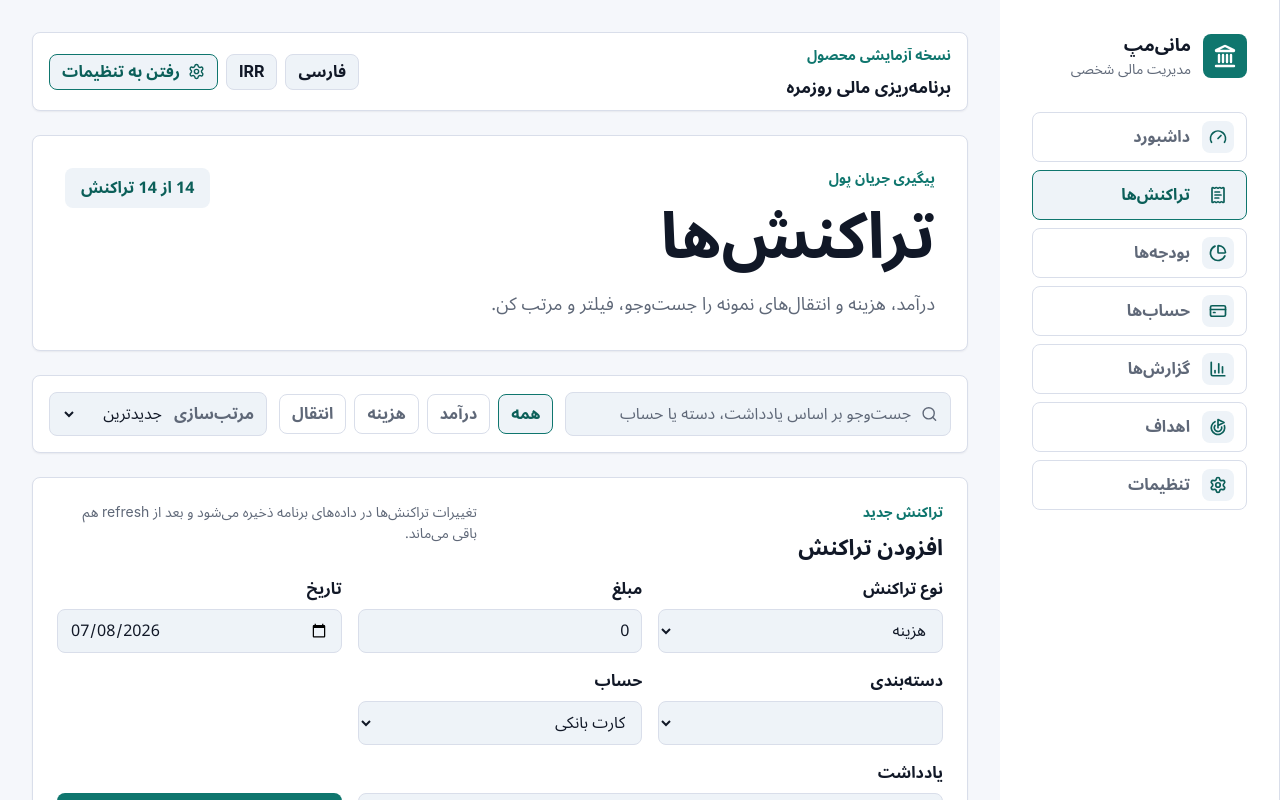
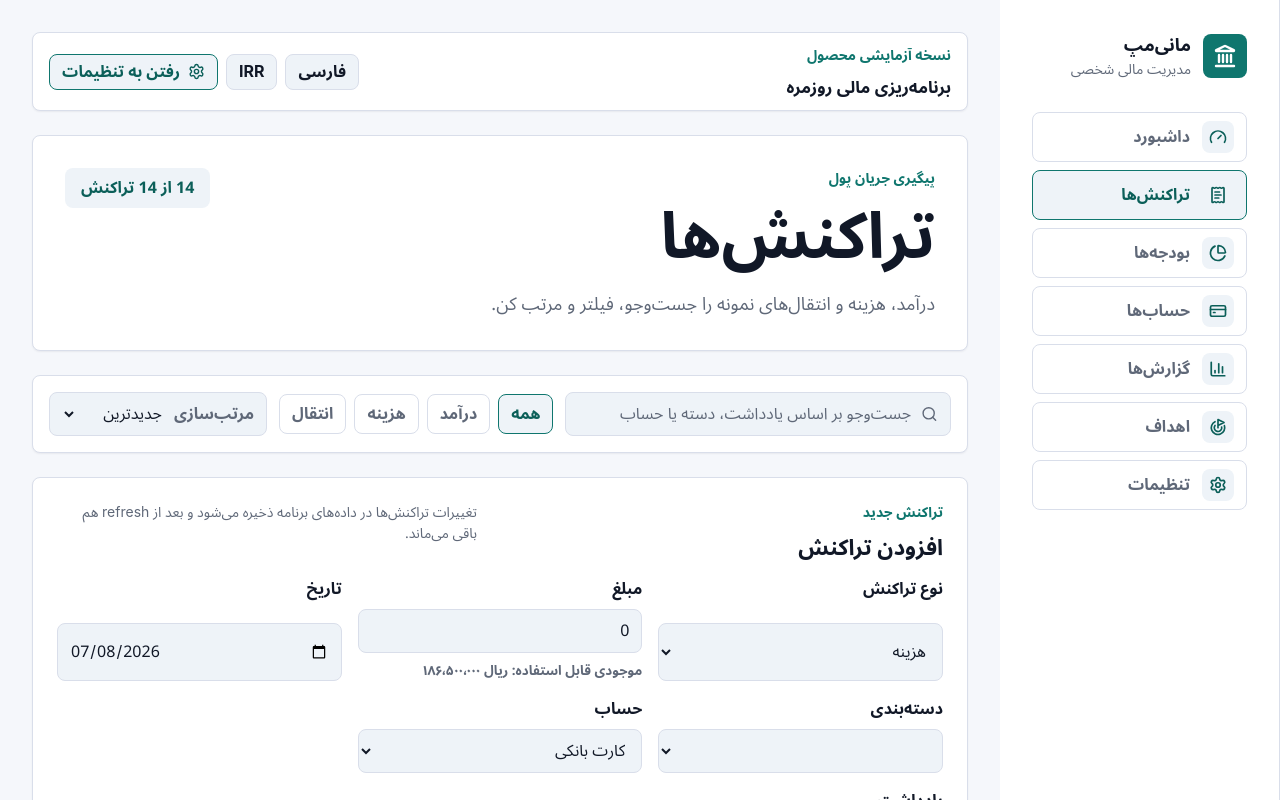
Before and after one commit to elahe-fakour/money-map, a React (Vite) app: page /transactions in a window 1280 px wide. Shown: the top 800 px of the page. Built offline with nearby package versions, Linux system fonts and the light colour scheme.

Commit message:
fix: validate transaction balance

```diff
--- a/src/features/transactions/TransactionsPage.css
+++ b/src/features/transactions/TransactionsPage.css
@@ -169,6 +169,11 @@
 .field-error {
   color: var(--color-danger);
   font-weight: 700;
+}
+
+.field-helper {
+  color: var(--color-text-muted);
+  font-weight: 800;
 }
 
 .form-actions {
--- a/src/features/transactions/TransactionsPage.tsx
+++ b/src/features/transactions/TransactionsPage.tsx
@@ -104,6 +104,10 @@ export function TransactionsPage() {
     control,
     name: 'type',
   }) as TransactionType
+  const selectedAccountId = useWatch({
+    control,
+    name: 'accountId',
+  })
   const accountById = useMemo(
     () => new Map(accounts.map((account) => [account.id, account])),
     [accounts],
@@ -162,6 +166,21 @@ export function TransactionsPage() {
 
     return category.type === selectedTransactionType
   })
+  const editingTransaction = transactions.find(
+    (transaction) => transaction.id === editingTransactionId,
+  )
+  const selectedAccount = accounts.find((account) => account.id === selectedAccountId)
+  const selectedAccountAvailableBalance = selectedAccount
+    ? selectedAccount.balance.amount +
+      (editingTransaction &&
+      editingTransaction.accountId === selectedAccount.id &&
+      (editingTransaction.type === 'expense' ||
+        editingTransaction.type === 'transfer')
+        ? editingTransaction.amount.amount
+        : 0)
+    : undefined
+  const shouldValidateAgainstAccountBalance =
+    selectedTransactionType === 'expense' || selectedTransactionType === 'transfer'
 
   const resetForm = (values?: Partial<TransactionFormInput>) => {
     reset({
@@ -176,6 +195,15 @@ export function TransactionsPage() {
   }
 
   const onSubmit = (values: TransactionFormValues) => {
+    if (
+      (values.type === 'expense' || values.type === 'transfer') &&
+      selectedAccountAvailableBalance !== undefined &&
+      values.amount > selectedAccountAvailableBalance
+    ) {
+      setStatusMessage('مبلغ تراکنش نباید از موجودی حساب بیشتر باشد.')
+      return
+    }
+
     const now = new Date().toISOString()
     const transactionPayload: Transaction = {
       accountId: values.accountId,
@@ -334,10 +362,25 @@ export function TransactionsPage() {
             <input
               type="number"
               inputMode="numeric"
+              max={
+                shouldValidateAgainstAccountBalance
+                  ? selectedAccountAvailableBalance
+                  : undefined
+              }
               min="0"
               step="100000"
               {...register('amount')}
             />
+            {shouldValidateAgainstAccountBalance &&
+            selectedAccountAvailableBalance !== undefined ? (
+              <small className="field-helper">
+                موجودی قابل استفاده:{' '}
+                {formatMoney({
+                  amount: selectedAccountAvailableBalance,
+                  currency: 'IRR',
+                })}
+              </small>
+            ) : null}
             {errors.amount ? (
               <small className="field-error">{errors.amount.message}</small>
             ) : null}
```
Also changed, not shown: 1 other file (tests, documents, lock files or other folders).
